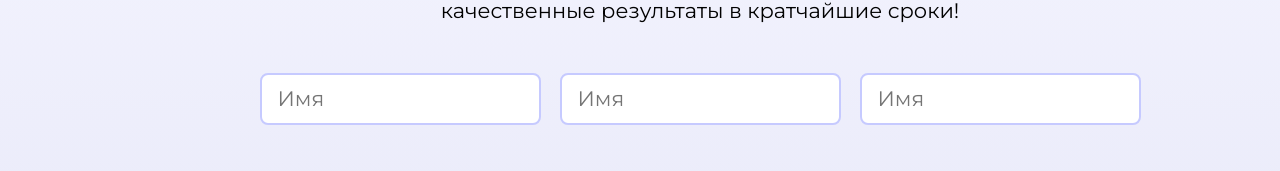
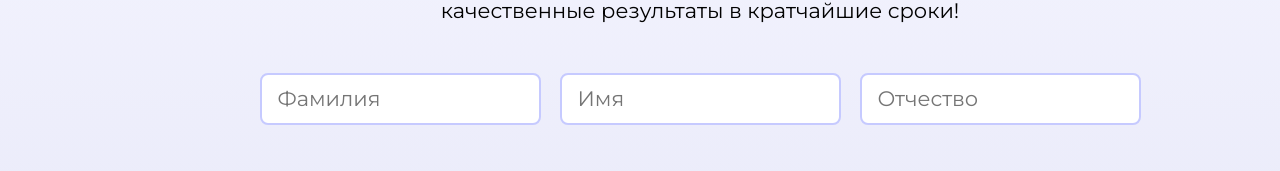
Before and after one commit to fpatp/vivanti_test, a React (Vite) app: page / in a window 1280 px wide. Shown: the part 4057-4228 px from the top of the page. Built offline with nearby package versions, Linux system fonts and the light colour scheme.

Commit message:
add send form

```diff
--- a/src/components/application-form/index.jsx
+++ b/src/components/application-form/index.jsx
@@ -1,27 +1,68 @@
-// import { useState } from 'react'
+import { useState } from 'react'
 
 import styles from './index.module.scss'
 import checkmark from '../../assets/icons/checkmark.png'
+import markSendForm from '../../assets/icons/send_form.png'
 
 export function ApplicationForm() {
-  // const [name, setName] = useState
+  const [lastName, setLastName] = useState('')
+  const [name, setName] = useState('')
+  const [patronumic, setPatronymic] = useState('')
+  const [emptyField, setEmptyField] = useState(false)
+  const [sendForm, setSendForm] = useState(false)
+
+  const handlerButton = () => {
+    if (!lastName || !name || !patronumic) {
+      setEmptyField(true)
+      return
+    }
+
+    setSendForm(true)
+  }
 
   return (
-    <article className={styles.form}>
+    <article className={sendForm ? styles.formSend : styles.form}>
+      {sendForm ? (
+        <div className={styles.formSendMessage}>
+          <img src={markSendForm} alt="send form" />
+          <span>Спасибо за предоставленную информацию, мы свяжемся с вами в ближайшее время.</span>
+        </div>
+      ) : (
+        <>
           <span>Заявка на диагностику</span>
           <span>
-        Доверьте свои медицинские исследования надежным капибарам-лаборантам и получите качественные
-        результаты в кратчайшие сроки!
+            Доверьте свои медицинские исследования надежным капибарам-лаборантам и получите
+            качественные результаты в кратчайшие сроки!
           </span>
           <div className={styles.formInput}>
-        <input type="text" placeholder="Имя" />
-        <input type="text" placeholder="Имя" />
-        <input type="text" placeholder="Имя" />
+            <input
+              className={emptyField && !lastName ? styles.formInputEmpty : styles.formInputActive}
+              type="text"
+              placeholder="Фамилия"
+              value={lastName}
+              onChange={(e) => setLastName(e.target.value)}
+            />
+            <input
+              className={emptyField && !name ? styles.formInputEmpty : styles.formInputActive}
+              type="text"
+              placeholder="Имя"
+              value={name}
+              onChange={(e) => setName(e.target.value)}
+            />
+            <input
+              className={emptyField && !patronumic ? styles.formInputEmpty : styles.formInputActive}
+              type="text"
+              placeholder="Отчество"
+              value={patronumic}
+              onChange={(e) => setPatronymic(e.target.value)}
+            />
           </div>
-      <button>
+          <button onClick={handlerButton}>
             Отправить
             <img src={checkmark} alt="checkmark" />
           </button>
+        </>
+      )}
     </article>
   )
 }
--- a/src/components/application-form/index.module.scss
+++ b/src/components/application-form/index.module.scss
@@ -1,15 +1,19 @@
 @import '../../styles/variables.scss';
 
-.form {
+.form,
+.formSend {
   width: 1400px;
   margin: 0 auto 96px;
-  padding: 48px 0;
   display: flex;
-  flex-direction: column;
   align-items: center;
-  gap: 48px;
   background: linear-gradient(0deg, $bgGradStart 0%, $bgGradEnd 100%);
   border-radius: 8px;
+}
+
+.form {
+  padding: 48px 0;
+  flex-direction: column;
+  gap: 48px;
 
   & span {
     display: block;
@@ -32,12 +36,25 @@
     display: flex;
     gap: 19px;
 
-    & input {
+    &Active,
+    &Empty {
       width: 245px;
       padding: 12px 16px;
       border-radius: 8px;
+      font-size: 21px;
+
+      &:focus {
+        outline: none;
+        border: 2px solid $lilacTextButton;
+      }
+    }
+
+    &Active {
       border: 2px solid $borderInput;
-      font-size: 21px;
+    }
+
+    &Empty {
+      border: 2px solid $emptyField;
     }
   }
 
@@ -47,3 +64,23 @@
     gap: 10px;
   }
 }
+
+.formSend {
+  height: 453px;
+  justify-content: center;
+  align-items: center;
+
+  &Message {
+    width: 686px;
+    display: flex;
+    gap: 24px;
+    align-items: center;
+
+    & span {
+      font-size: 23px;
+      line-height: 34px;
+      font-weight: 600;
+      color: $lilacTextButton;
+    }
+  }
+}
--- a/src/styles/variables.scss
+++ b/src/styles/variables.scss
@@ -10,3 +10,4 @@ $hoverButton: #4f58c9;
 $bgCard: #f5f6ff;
 $hoverNav: #4f58c9;
 $borderInput: #c6caff;
+$emptyField: #e17373;
```
Also changed, not shown: src/assets/icons/send_form.png (added). Lines whose indentation alone changed are shown as unchanged.
